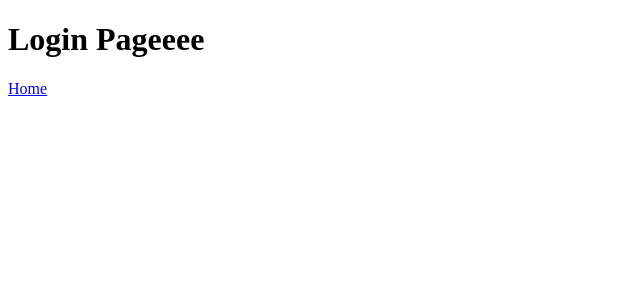
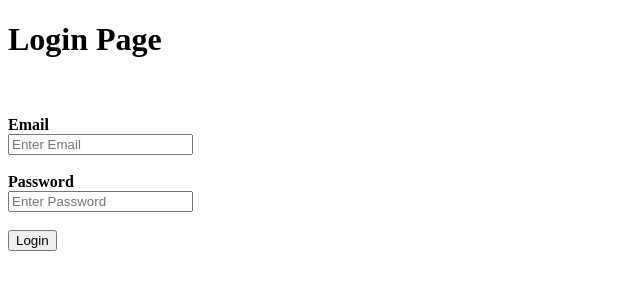
Before and after one commit to sopheak012/Reactjs-Login-Registration, a React (Create React App) app: page /login in a window 1280 px wide. Shown: the top 300 px of the page, without its empty margins (0-640 px from the left). Built offline with nearby package versions, Linux system fonts and the light colour scheme.

Commit message:
Working Login and LoginForms. Passing the state from loginforms to loginpage.

```diff
--- /dev/null
+++ b/src/components/forms/LoginForm.js
@@ -0,0 +1,52 @@
+import React from 'react';
+import propTypes from 'prop-types';
+
+
+ class LoginForm extends React.Component {
+   state = {
+     data: {
+       email: '',
+       password: ''
+     },
+     loading: false,
+     errors: {}
+   };
+
+   onChange = e => this.setState({data: {...this.state.date, [e.target.name]: e.target.value}});
+
+   onSubmit = () => {
+     //this.setState({errors});
+     //const username = this.state;
+     this.props.submit(this.state.data);
+     //alert('Username is: ' + username.data.email);
+   };
+
+   render() {
+     const {data} = this.state;
+
+     return(
+
+      <div>
+      <form onSubmit = {this.onSubmit} >
+        <label htmlFor="email"><b>Email</b></label><br/>
+        <input type="email" placeholder="Enter Email" id="email" name="email" value={data.email} onChange = {this.onChange} required/>
+
+        <br/><br/>
+
+        <label htmlFor="psw"><b>Password</b></label><br/>
+        <input type="password" placeholder="Enter Password" id="password" name="password" required/>
+        <br/><br/>
+
+        <button type="submit">Login</button>
+        </form>
+    </div>
+
+     );
+    }
+}
+
+ LoginForm.propTypes = {
+   submit: propTypes.func.isRequired
+ };
+
+ export default LoginForm;
--- a/src/components/pages/LoginPage.js
+++ b/src/components/pages/LoginPage.js
@@ -1,12 +1,28 @@
 import React from 'react';
 import {Link} from "react-router-dom";
+import LoginForm from "../forms/LoginForm";
 
-const LoginPage = () => (
-<div>
-  <h1>Login Pageeee</h1>
-  <Link to="/">Home</Link>
-</div>
 
-);
+class LoginPage extends React.Component{
+submit = data => {
+  alert("username: " + data.email);
+};
+
+render(){
+  return(
+    <div>
+      <h1>Login Page</h1><br/><br/>
+      <LoginForm submit={this.submit}/>
+    </div>
+
+  );
+
+}
+
+}
+
+
+
+
 
 export default LoginPage;
```
